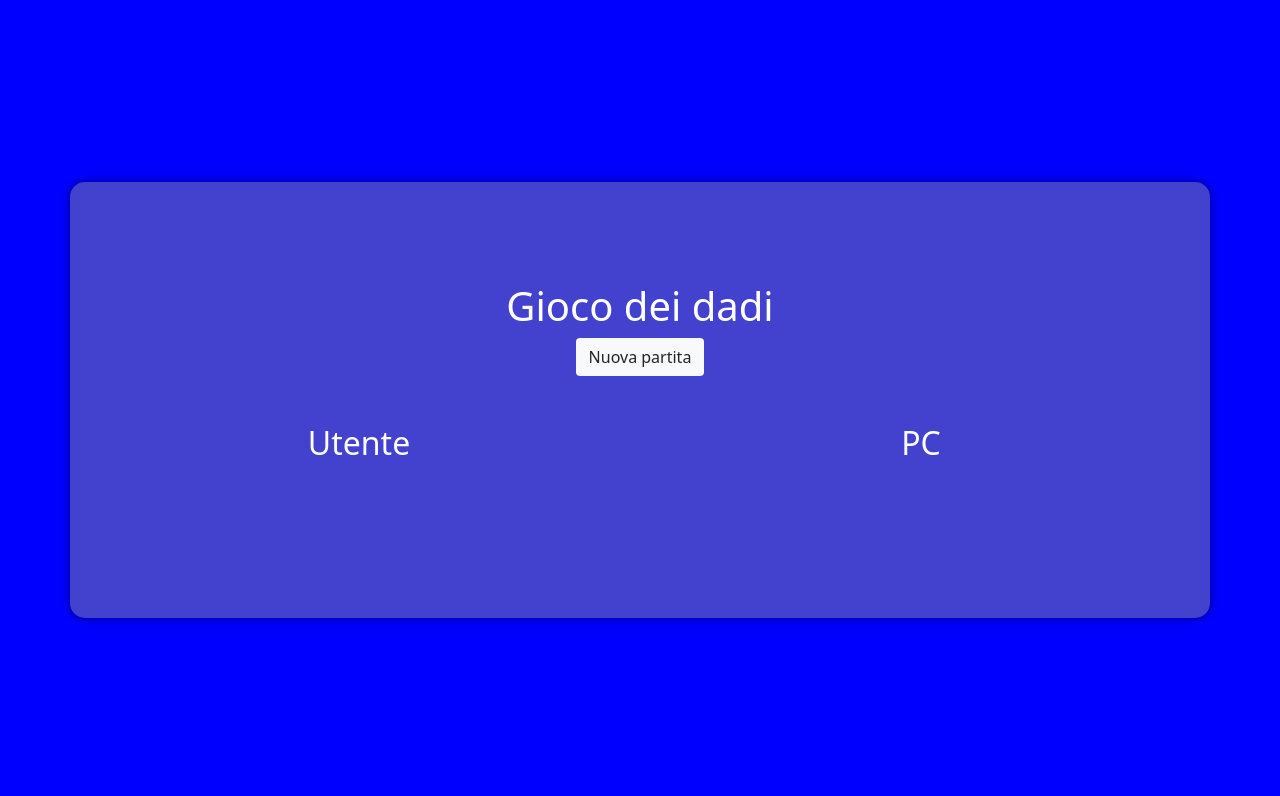
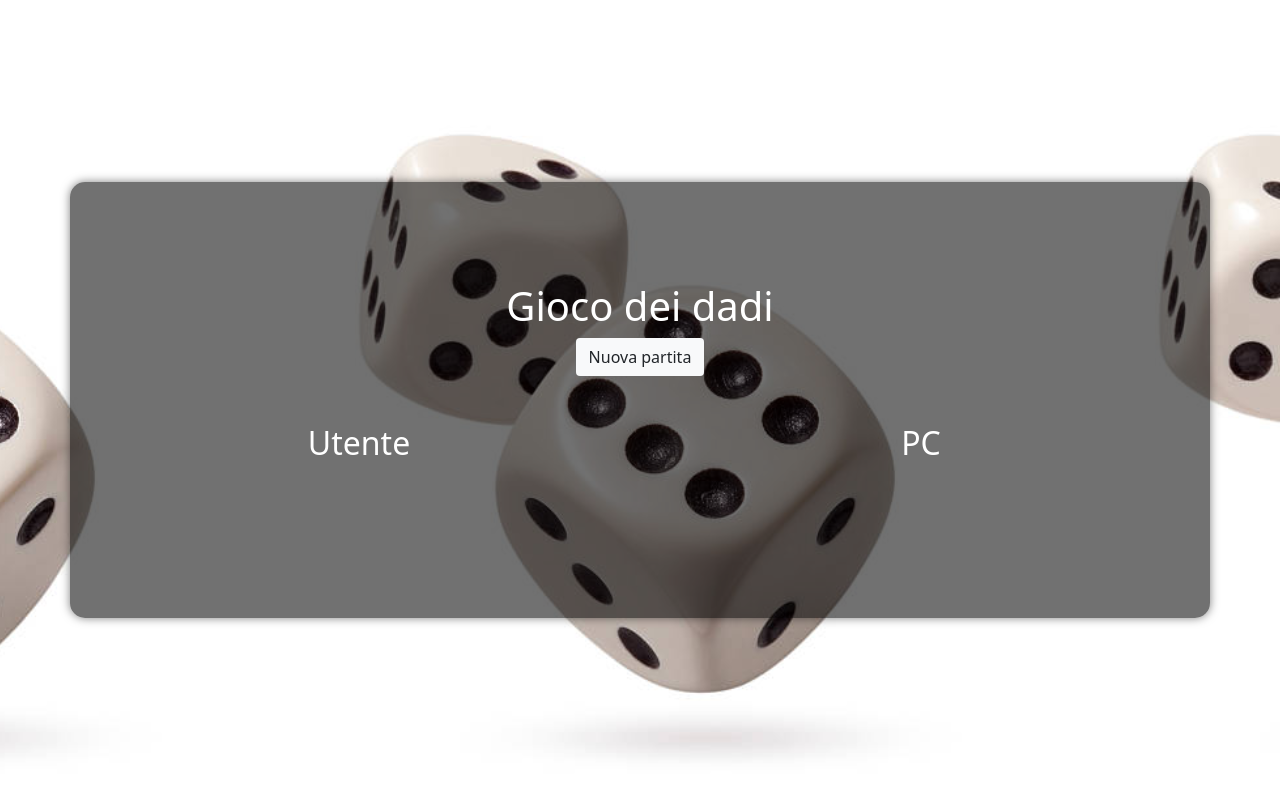
Before and after one commit to gab1144/js-mail-dadi, a plain HTML site: page dadi/index.html in a window 1280 px wide. Drawn offline with nearby package versions, Linux system fonts and the light colour scheme.

Commit message:
[change] background body, background container

```diff
--- a/dadi/css/style.css
+++ b/dadi/css/style.css
@@ -1,5 +1,7 @@
 body{
-  background-color: blue;
+  background-image:url("../img/istockphoto-183819034-612x612.jpg");
+  background-position: center;
+  background-size: contain;
   color: white;
   height: 100vh;
   display: flex;
@@ -14,7 +16,7 @@ input {
 }
 
 .custom-container{
-  background-color: rgb(66, 66, 206);
+  background-color: rgba(0, 0, 0, 0.555);
   text-align: center;
   border-radius: 15px;
   box-shadow: 0 0 10px rgba(0, 0, 0, .5);
```
Also changed, not shown: dadi/img/istockphoto-183819034-612x612.jpg (added).
